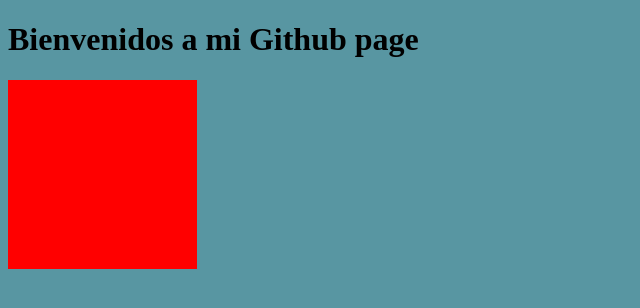
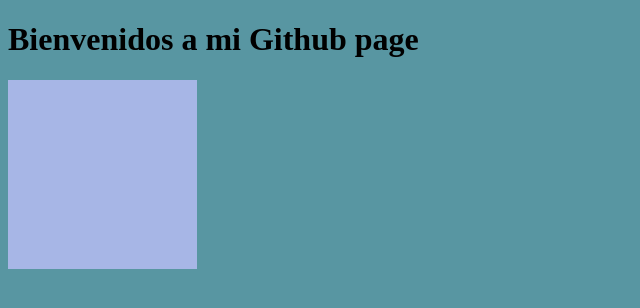
Before and after one commit to LuisEnriqueJT/luisenriquejt.github.io, a PHP site: page / in a window 1280 px wide. Shown: the top 308 px of the page, without its empty margins (0-640 px from the left). Run offline with PHP 8.4, Linux system fonts and the light colour scheme.

Commit message:
Se modifica el color del cuadrito

```diff
--- a/css/main.css
+++ b/css/main.css
@@ -3,7 +3,7 @@ body{
 }
 
 div{
-    background-color: red;
+    background-color: rgb(167, 182, 230);
 }
 
 .fija{
```
